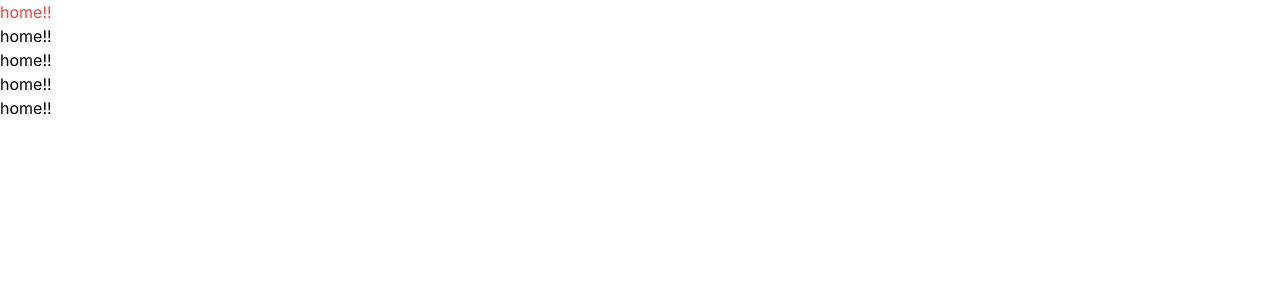
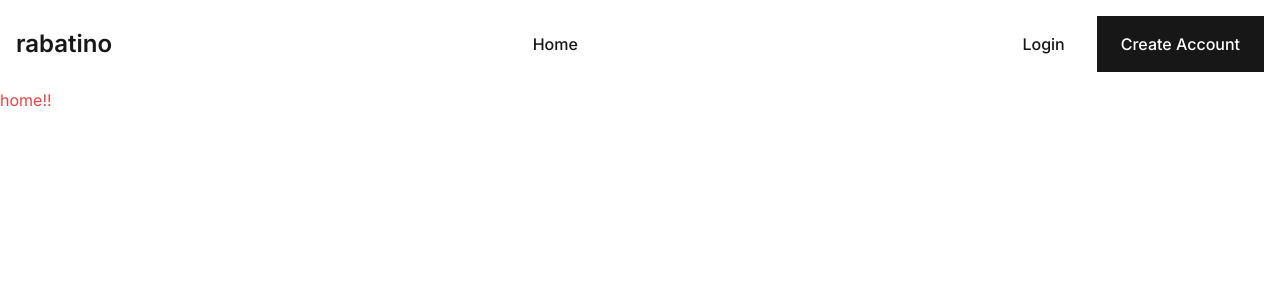
Before and after one commit to ouhoy/rabatino-client, a Nuxt app: page / in a window 1280 px wide. Shown: the top 300 px of the page. Built offline with nearby package versions, Linux system fonts and the light colour scheme.

Commit message:
Add starting navbar

```diff
--- /dev/null
+++ b/components/navbar.vue
@@ -0,0 +1,24 @@
+<script setup lang="ts">
+
+</script>
+
+<template>
+<nav class="w-full">
+  <div class="flex justify-between items-center p-4 max-w-7xl">
+    <div>
+      <nuxt-link to="/" class="text-neutral-900 text-2xl font-semibold">rabatino</nuxt-link>
+    </div>
+    <div class="flex items-center justify-center gap-6">
+      <nuxt-link to="/" class="text-neutral-900 text-base font-medium" >Home</nuxt-link>
+    </div>
+    <div class="flex items-center justify-center gap-2">
+      <nuxt-link to="/" class="text-neutral-900 py-4 px-6 text-base font-medium" >Login</nuxt-link>
+      <nuxt-link to="/" class="bg-neutral-900 text-white py-4 px-6 text-base font-medium" >Create Account</nuxt-link>
+    </div>
+  </div>
+</nav>
+</template>
+
+<style scoped>
+
+</style>
--- a/layouts/default.vue
+++ b/layouts/default.vue
@@ -3,6 +3,7 @@
 </script>
 
 <template>
+  <navbar/>
   <slot />
 </template>
 
--- a/pages/index.vue
+++ b/pages/index.vue
@@ -3,10 +3,6 @@
 
 <template>
   <p class="text-red-500">home!!</p>
-  <p>home!!</p>
-  <p>home!!</p>
-  <p>home!!</p>
-  <p>home!!</p>
 </template>
 
 <style>
```
